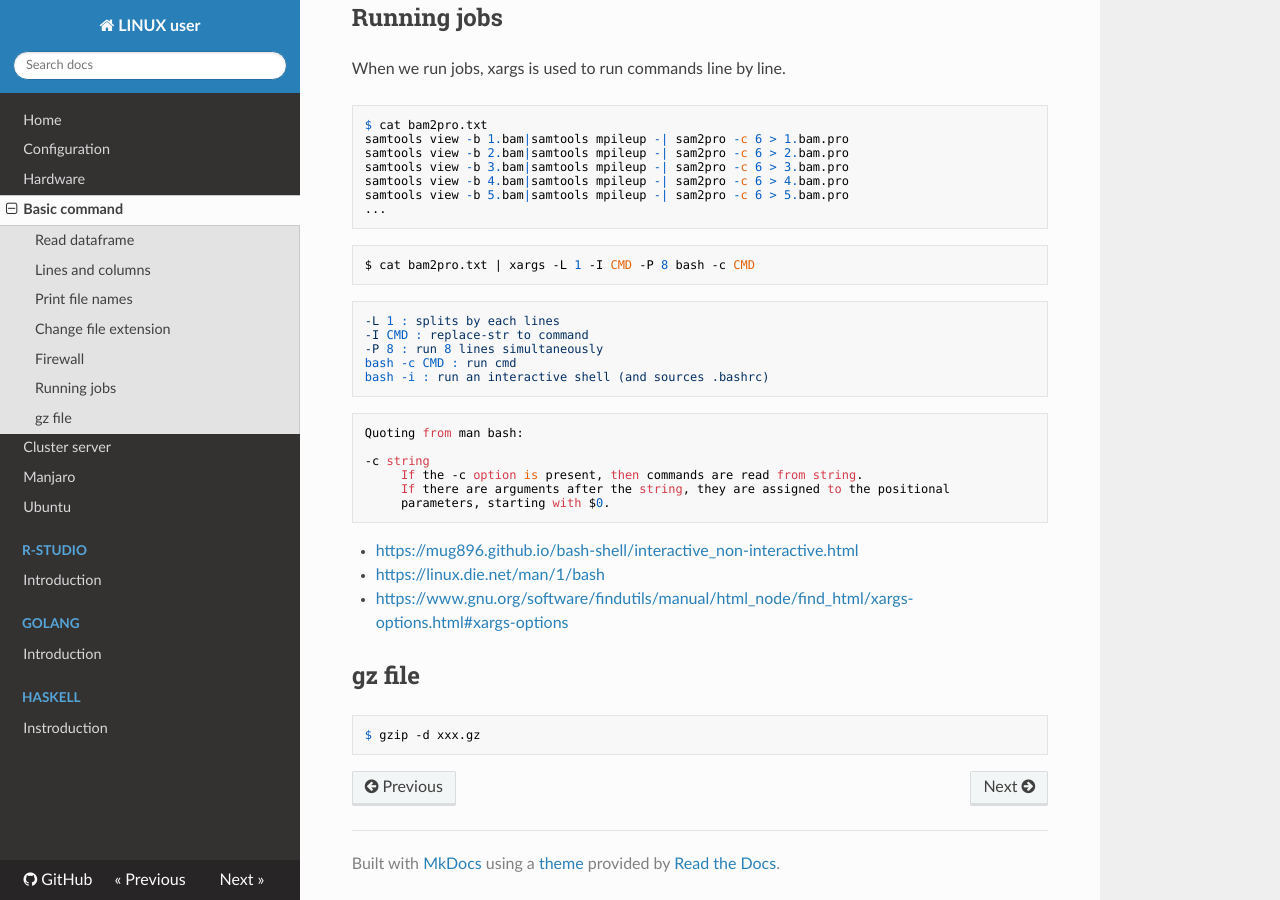
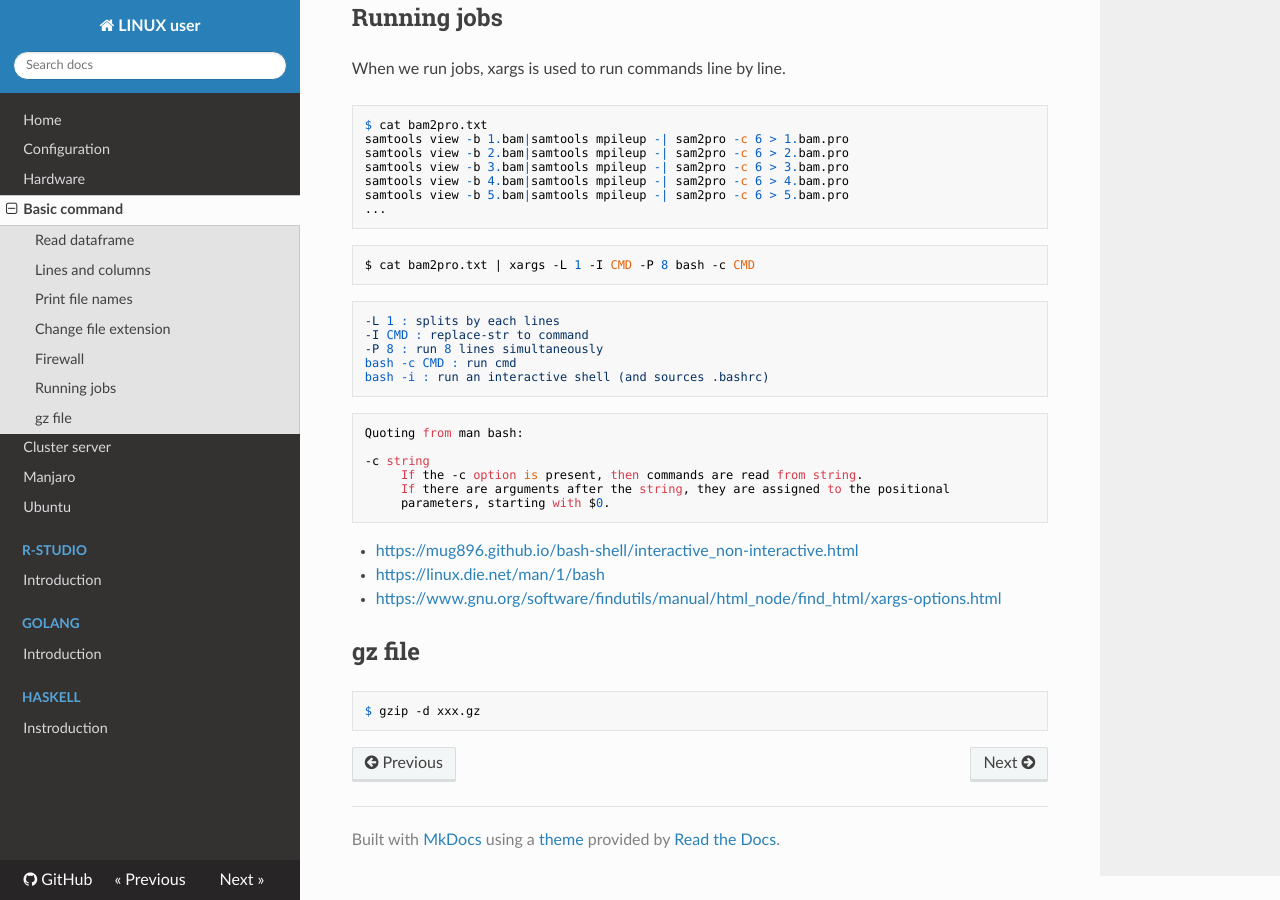
Before and after one commit to WonyoungCho/LINUX, an MkDocs documentation site: the page built from docs/basic_comm.md, in a window 1280 px wide and 900 px high, scrolled down 962 px. Built offline with MkDocs 1.6.1, drawn with Linux system fonts in a browser that asks for light colours; nearby versions of some CDN libraries; old or Windows-style settings are respelled for this version of MkDocs.

Commit message:
Update basic_comm.md

````diff
--- a/docs/basic_comm.md
+++ b/docs/basic_comm.md
@@ -67,7 +67,7 @@ Quoting from man bash:
 ```
 - <https://mug896.github.io/bash-shell/interactive_non-interactive.html>
 - <https://linux.die.net/man/1/bash>
-- <https://www.gnu.org/software/findutils/manual/html_node/find_html/xargs-options.html#xargs-options>
+- <https://www.gnu.org/software/findutils/manual/html_node/find_html/xargs-options.html>
 
 ## gz file
 ```
````
